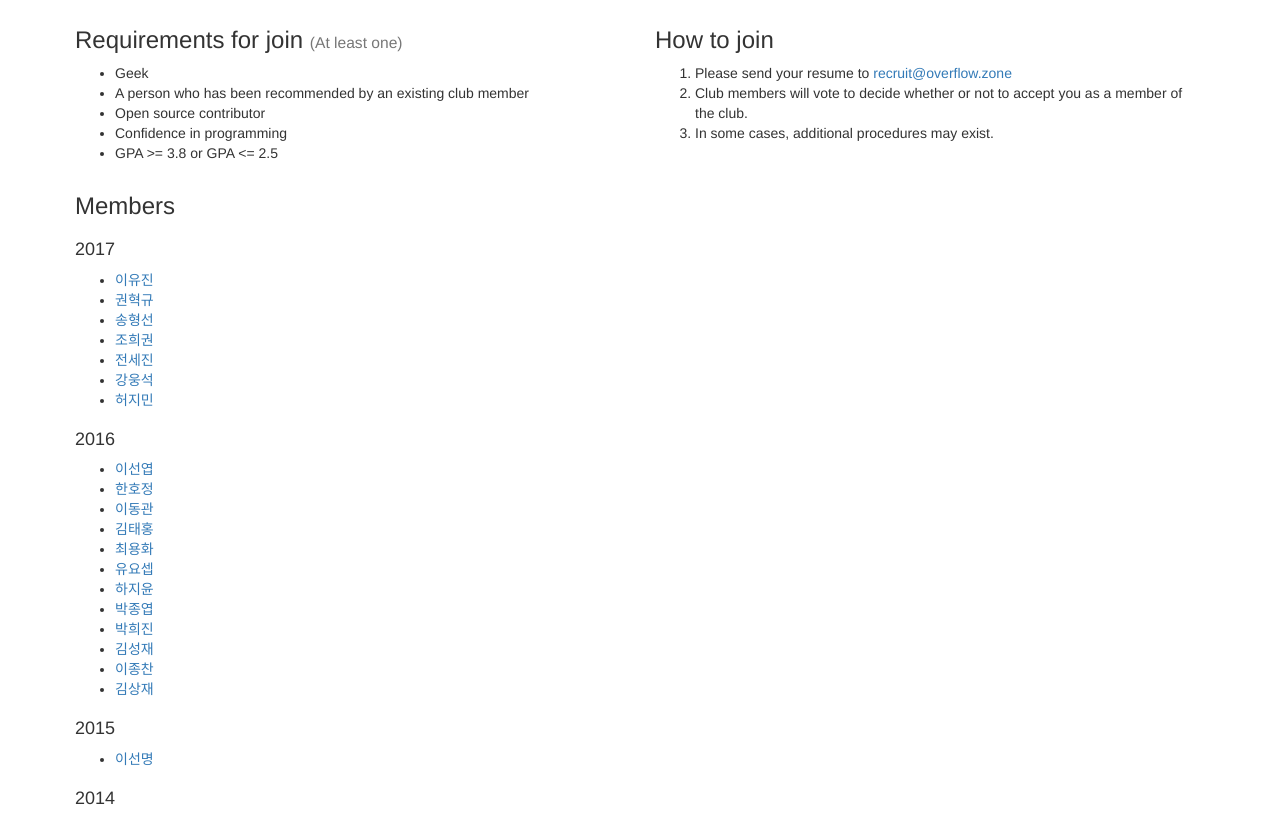
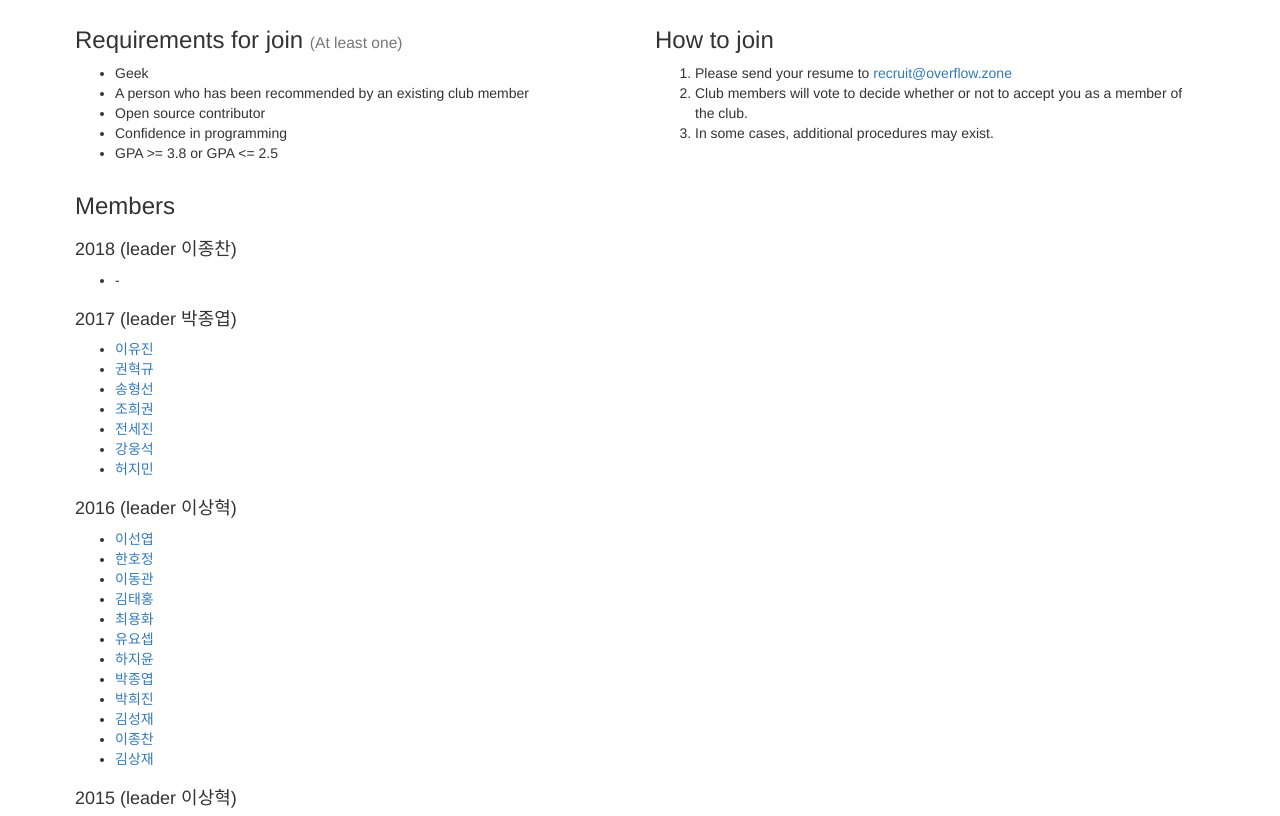
Before and after one commit to overflow-zone/overflow-zone.github.io, a plain HTML site: page index.html in a window 1280 px wide. Shown: the part 118-934 px from the top of the page. Drawn offline with nearby package versions, Linux system fonts and the light colour scheme.

Commit message:
2018 동아리장 등록

```diff
--- a/index.html
+++ b/index.html
@@ -47,7 +47,13 @@
         </div>
 
         <div class="col-md-12">
-            <h4>2017</h4>
+            <h4>2018 (leader 이종찬)</h4>
+            <ul>
+                <li>-</li>
+            </ul>
+        </div>
+        <div class="col-md-12">
+            <h4>2017 (leader 박종엽)</h4>
             <ul>
                 <li><a href="https://www.facebook.com/profile.php?id=100015144933780" target="_blank">이유진</a></li>
                 <li><a href="https://www.facebook.com/khkkoj" target="_blank">권혁규</a></li>
@@ -59,7 +65,7 @@
             </ul>
         </div>
         <div class="col-md-12">
-            <h4>2016</h4>
+            <h4>2016 (leader 이상혁)</h4>
             <ul>
                 <li><a href="https://www.facebook.com/qbxx2" target="_blank">이선엽</a></li>
                 <li><a href="https://www.facebook.com/profile.php?id=100003649961191" target="_blank">한호정</a></li>
@@ -76,13 +82,13 @@
             </ul>
         </div>
         <div class="col-md-12">
-            <h4>2015</h4>
+            <h4>2015 (leader 이상혁)</h4>
             <ul>
                 <li><a href="https://www.facebook.com/profile.php?id=100014069763938" target="_blank">이선명</a></li>
             </ul>
         </div>
         <div class="col-md-12">
-            <h4>2014</h4>
+            <h4>2014 (leader 이상혁)</h4>
             <div class="col-md-6">
                 <ul>
                     <li><a href="http://elab.kr" target="_blank">이상혁</a></li>
```
